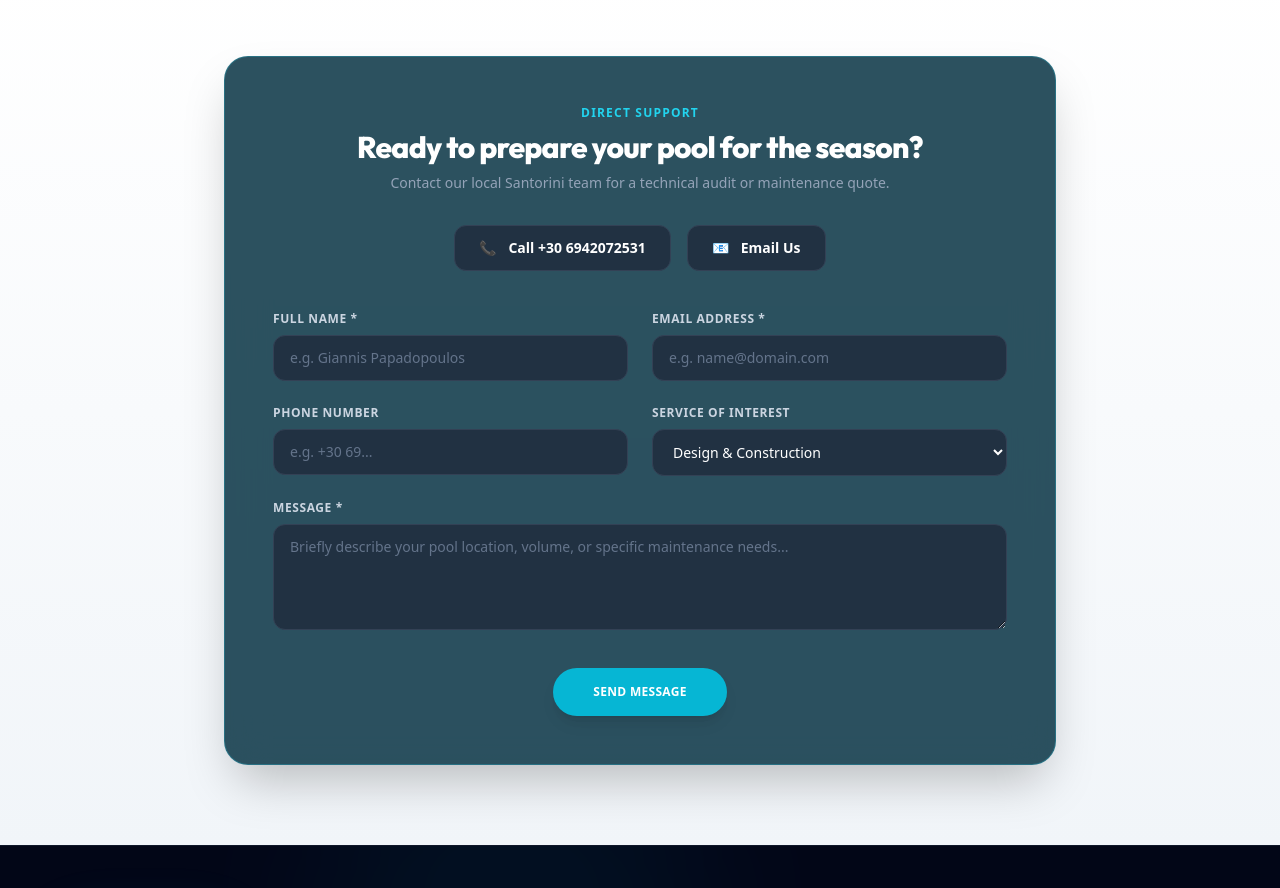
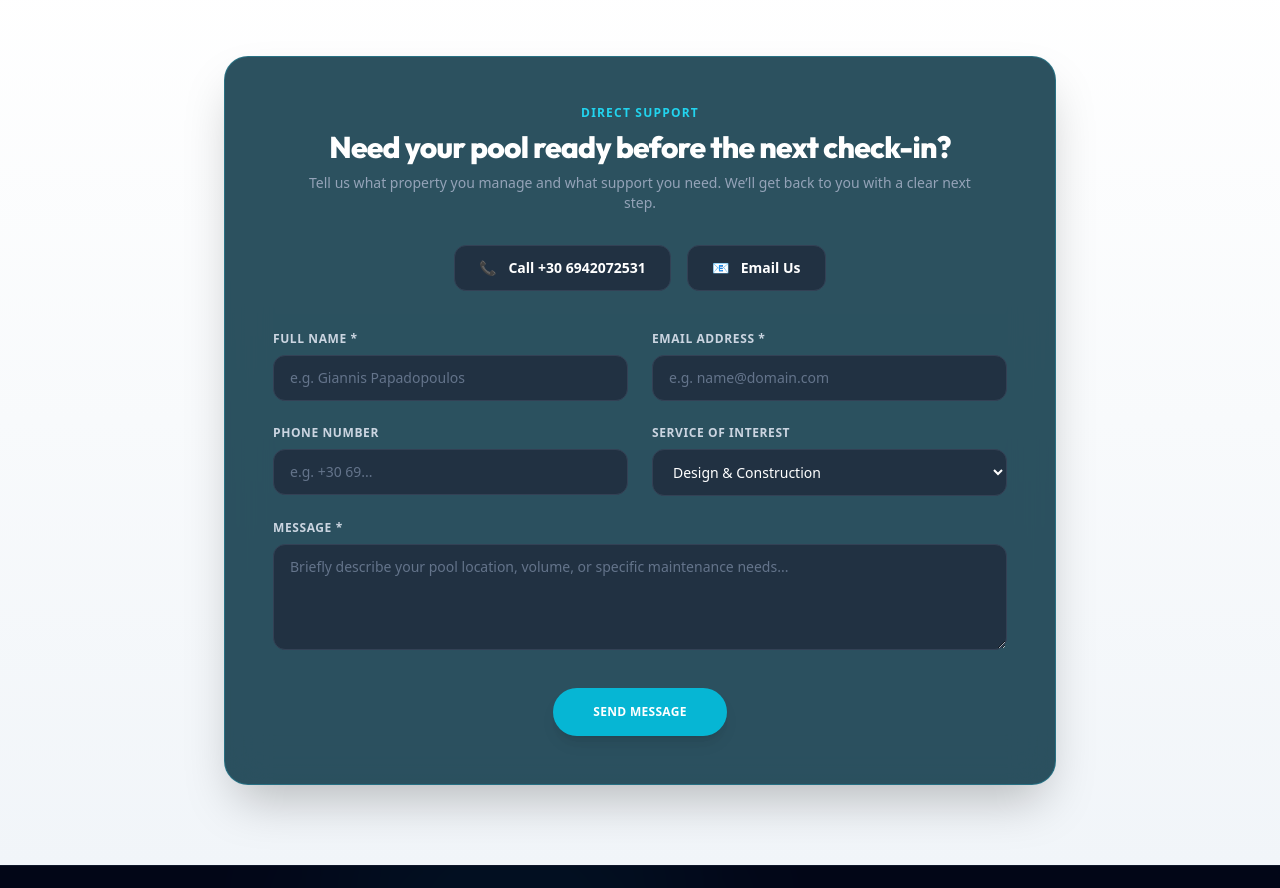
Before and after one commit to noustelos/water, a website: page public/index.html in a window 1280 px wide. Shown: the part 3440-4328 px from the top of the page. Drawn offline with nearby package versions, Linux system fonts and the light colour scheme.

Commit message:
Refine Contact CTA and feature titles: more direct property-focused messaging and final Greek wording polish

```diff
--- a/public/index.html
+++ b/public/index.html
@@ -308,7 +308,7 @@
                 <p data-translate="abt-feat1-desc" class="text-xs text-slate-400 mt-1">Based in Santorini for fast response when your property needs it most.</p>
               </div>
               <div class="border-l-2 border-cyan-400 pl-4">
-                <h4 data-translate="abt-feat2-title" class="font-bold text-lg text-white">Clear Reporting</h4>
+                <h4 data-translate="abt-feat2-title" class="font-bold text-lg text-white">Detailed Logging</h4>
                 <p data-translate="abt-feat2-desc" class="text-xs text-slate-400 mt-1">Detailed chemical logs so property managers always know the state of their pools.</p>
               </div>
             </div>
@@ -428,9 +428,9 @@
 
           <div class="max-w-2xl mx-auto text-center mb-10">
             <span data-translate="cnt-subtitle" class="text-primary-400 font-bold text-xs uppercase tracking-widest block mb-2">Direct Support</span>
-            <h2 data-translate="cnt-title" class="text-3xl font-extrabold tracking-tight">Ready to prepare your pool for the season?</h2>
+            <h2 data-translate="cnt-title" class="text-3xl font-extrabold tracking-tight">Need your pool ready before the next check-in?</h2>
             <p data-translate="cnt-desc" class="text-slate-400 text-sm mt-2">
-              Contact our local Santorini team for a technical audit or maintenance quote.
+              Tell us what property you manage and what support you need. We’ll get back to you with a clear next step.
             </p>
 
             <!-- Quick Contact Links -->
--- a/public/js/main.js
+++ b/public/js/main.js
@@ -232,8 +232,8 @@ const translations = {
     "part-feat2": "Direct technical support and fast access to original spare parts.",
     "part-feat3": "Equipment built for the heavy demands of commercial pools and spas.",
     "cnt-subtitle": "Direct Support",
-    "cnt-title": "Ready to prepare your pool for the season?",
-    "cnt-desc": "Contact our local Santorini team for a technical audit or maintenance quote.",
+    "cnt-title": "Need your pool ready before the next check-in?",
+    "cnt-desc": "Tell us what property you manage and what support you need. We’ll get back to you with a clear next step.",
     "cnt-btn-phone": "Call +30 6942072531",
     "cnt-btn-email": "Email Us",
     "cnt-lbl-name": "Full Name *",
@@ -300,7 +300,7 @@ const translations = {
     "abt-p2": "Συνδυάζουμε τεχνική γνώση, ανάλυση νερού και άμεση ανταπόκριση, ώστε οι εγκαταστάσεις σας να παραμένουν καθαρές, ασφαλείς και έτοιμες κάθε μέρα.",
     "abt-feat1-title": "Τοπικοί Τεχνικοί",
     "abt-feat1-desc": "Με έδρα τη Σαντορίνη για άμεση ανταπόκριση όταν η εγκατάστασή σας το χρειάζεται.",
-    "abt-feat2-title": "Ξεκάθαρη Αναφορά",
+    "abt-feat2-title": "Αναλυτική Καταγραφή",
     "abt-feat2-desc": "Αναλυτικά αρχεία χημικών ώστε οι διαχειριστές να γνωρίζουν πάντα την κατάσταση.",
     "part-subtitle": "Επίσημος Συνεργάτης",
     "part-title": "Αξιόπιστος Εξοπλισμός για Επαγγελματικές Εγκαταστάσεις.",
@@ -309,8 +309,8 @@ const translations = {
     "part-feat2": "Άμεση τεχνική υποστήριξη και γρήγορη πρόσβαση σε γνήσια ανταλλακτικά.",
     "part-feat3": "Εξοπλισμός σχεδιασμένος για τις υψηλές απαιτήσεις των εμπορικών κολυμβητηρίων και spa.",
     "cnt-subtitle": "Άμεση Υποστήριξη",
-    "cnt-title": "Έτοιμοι να προετοιμάσετε την πισίνα σας για τη σεζόν;",
-    "cnt-desc": "Επικοινωνήστε με την τοπική ομάδα μας στη Σαντορίνη για τεχνικό έλεγχο ή προσφορά συντήρησης.",
+    "cnt-title": "Θέλετε η πισίνα να είναι έτοιμη πριν το επόμενο check-in;",
+    "cnt-desc": "Πείτε μας τι ακίνητο διαχειρίζεστε και τι υποστήριξη χρειάζεστε. Θα επικοινωνήσουμε μαζί σας με ξεκάθαρο επόμενο βήμα.",
     "cnt-btn-phone": "Καλέστε +30 6942072531",
     "cnt-btn-email": "Στείλτε Email",
     "cnt-lbl-name": "Ονοματεπώνυμο *",
```
